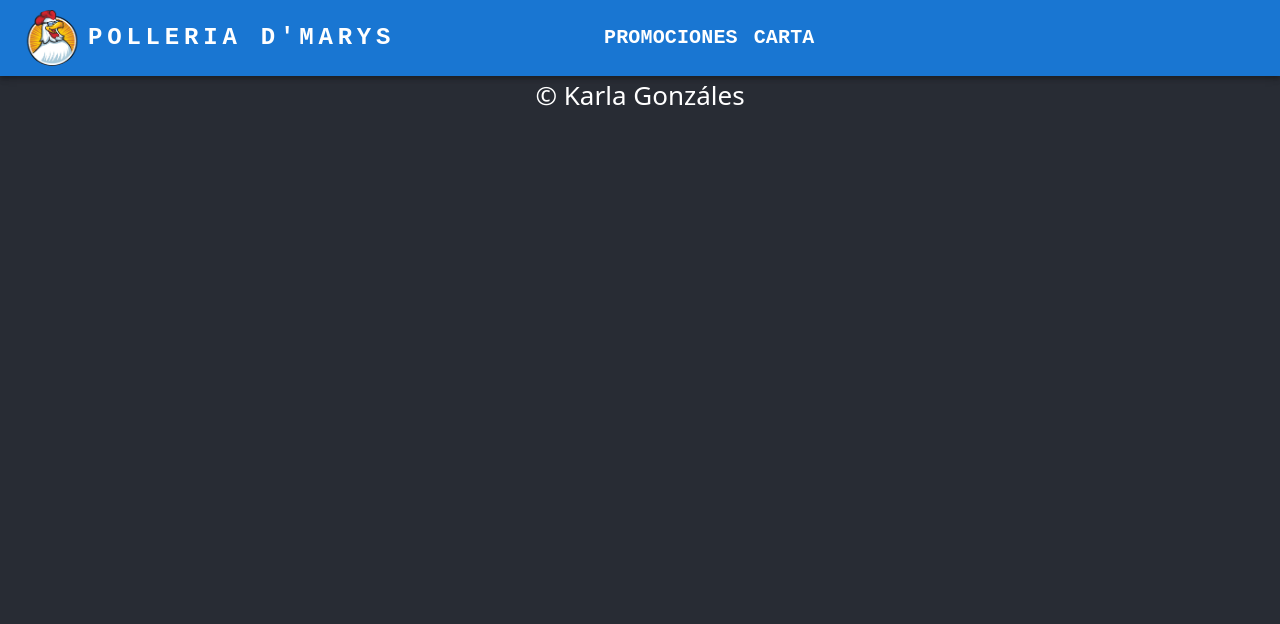
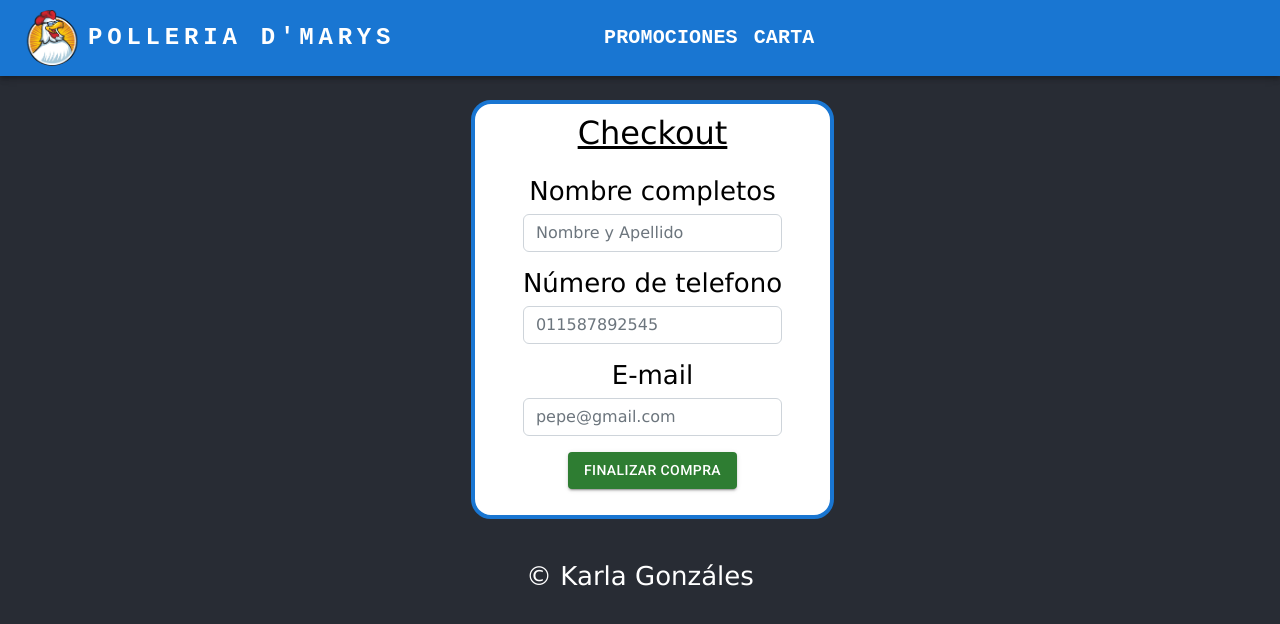
Before and after one commit to Karla270/polleria-gonzales-reactjs, a React (Create React App) app: page /checkout in a window 1280 px wide. Shown: the top 624 px of the page. Built offline with nearby package versions, Linux system fonts and the light colour scheme.

Commit message:
Firebase II

```diff
--- a/src/App.css
+++ b/src/App.css
@@ -1,3 +1,16 @@
+* {
+  margin: 0;
+  padding: 0;
+  font-family: Verdana;
+}
+
+html,
+body {
+  height: 100%;
+  line-height: normal;
+  background-color: #282c34;
+}
+
 .App {
   text-align: center;
 }
@@ -13,9 +26,27 @@
   }
 }
 
-.App-header {
+footer {
+  width: 100%;
+  height: auto;
+  position: absolute;
+  bottom: 10px;
+  left: 0;
+}
+
+section {
+  padding-bottom: 10px;
+}
+
+.item-description {
+  line-height: 1.4em;
+}
+
+.wrapper {
+  min-height: 100%;
+  position: relative;
   background-color: #282c34;
-  min-height: 100vh;
+  /* min-height: 100vh; */
   /* display: flex; */
   flex-direction: column;
   align-items: center;
@@ -125,3 +156,10 @@ h2 {
   margin-top: auto;
   margin-bottom: auto;
 }
+
+.card-check {
+  min-height: 100%;
+  width: auto;
+  text-align: center;
+  justify-content: center;
+}
--- a/src/App.js
+++ b/src/App.js
@@ -6,22 +6,37 @@ import { BrowserRouter, Routes, Route } from 'react-router-dom';
 import ItemDetailContainer from './components/ItemDetailContainer';
 import Cart from './components/Cart';
 import { CartProvider } from './context/CartContext'
+import Checkout from './components/Checkout';
+// import productos from './productos';
+// import { useEffect } from 'react';
+// import { addDoc, collection } from 'firebase/firestore';
+// import { db } from './firebase/firebase';
 
 function App() {
+
+  // useEffect(()=>{
+  //   const productosCollecction = collection(db, "items")
+  //   productos.map((item)=> addDoc(productosCollecction, item))
+  // }, [])
+
   return (
     <CartProvider>
       <BrowserRouter>
-        <div className="App">
-          <header className="App-header">
+        <div className="App wrapper">
+          <header>
             <NavBar />
+          </header>
+          <section>
             <Routes>
               <Route path='/' element={<ItemListContainer />} />
               <Route path='/categoria/:categoriaId' element={<ItemListContainer />} />
               <Route path='/detalle/:id' element={<ItemDetailContainer />} />
               <Route path='/cart' element={<Cart />} />
+              <Route path='/checkout' element={<Checkout />} />
             </Routes>
-            <span dangerouslySetInnerHTML={{ "__html": "&copy Karla Gonzáles" }}/>
-            {/* <a
+          </section>
+
+          {/* <a
               className="App-link pt-5"
               href="https://karla270.github.io/POLLERIA_GONZALES_JS"
               target="_blank"
@@ -29,7 +44,9 @@ function App() {
             >
               Ver Site
             </a> */}
-          </header>
+          <footer>
+            <span dangerouslySetInnerHTML={{ "__html": "&copy Karla Gonzáles" }} />
+          </footer>
         </div>
       </BrowserRouter >
     </CartProvider>
--- /dev/null
+++ b/src/components/Checkout.jsx
@@ -0,0 +1,107 @@
+import { addDoc, collection, doc, serverTimestamp, writeBatch } from 'firebase/firestore'
+import React from 'react'
+import { useState } from 'react'
+import { useCart } from '../context/CartContext'
+import { useNavigate } from 'react-router-dom'
+import { db } from '../firebase/firebase'
+import { Button } from '@mui/material'
+
+const Checkout = () => {
+    const [comprador, setComprador] = useState({})
+    const [orderId, setOrderId] = useState('')
+    const [mensaje, setMensaje] = useState(false)
+    const [loader, setLoader] = useState(false)
+    const { cart, cartTotal, clear } = useCart()
+    const navigate = useNavigate()
+    const datosComprador = (e) => {
+        setMensaje(false)
+        setComprador({
+            ...comprador,
+            [e.target.name]: e.target.value
+        })
+    }
+
+    const finalizarCompra = (e) => {
+        e.preventDefault()
+        if (Object.values(comprador).length !== 3) {
+            setMensaje(true)
+        } else {
+            setMensaje(false)
+            setLoader(true)
+            const ventas = collection(db, "orders")
+            addDoc(ventas, {
+                comprador,
+                items: cart,
+                total: cartTotal(),
+                date: serverTimestamp()
+            })
+                .then(async (res) => {
+                    await updateOrder(res)
+                })
+                .catch((error) => console.log(error))
+                .finally(() => setLoader(false))
+        }
+
+    }
+
+    const updateOrder = async (res) => {
+        try {
+            const batch = writeBatch(db);
+            cart.forEach(element => {
+                const nycRef = doc(db, "items", element.id);
+                batch.update(nycRef, { stock: Number(element.stock - element.quantity) });
+            });
+            await batch.commit();
+            setOrderId(res.id)
+            clear()
+        }
+        catch (e) {
+            console.error(e);
+        }
+
+    }
+
+    if (loader) {
+        return <p className="text-warning p-5">Loading...</p>
+    }
+    return (
+        <div className="pb-5">
+            {!orderId
+                ? <div className="container py-4">
+                    <div className="body carta-logo">
+                        <div className="card px-5">
+                            <h2><u>Checkout</u></h2>
+                            <form className='py-3'>
+                                <div className="mb-3">
+                                    <label className="form-label">Nombre completos</label>
+                                    <input className="form-control" type="text" placeholder='Nombre y Apellido' name="name" onChange={datosComprador} />
+                                </div>
+                                <div className="mb-3">
+                                    <label className="form-label">Número de telefono</label>
+                                    <input className="form-control" type="number" placeholder='011587892545' name="phone" onChange={datosComprador} />
+                                </div>
+                                <div className="mb-3">
+                                    <label className="form-label">E-mail</label>
+                                    <input className="form-control" type="email" placeholder='pepe@gmail.com' name="email" onChange={datosComprador} />
+                                </div>
+                                <Button variant="contained" color="success" onClick={finalizarCompra}>Finalizar Compra</Button>
+                                {mensaje && <p style={{ color: 'red', paddingTop: '10px' }}> Por favor complete todos los campos</p>}
+                            </form>
+                        </div>
+                    </div>
+                </div>
+                :
+                <div className="container py-5">
+                    <div className="body carta-logo">
+                        <div className="card card-check p-5">
+                            <h2 className="pb-2 font-weight-bold">¡Muchas gracias por su compra!</h2>
+                            <h4 className="text-success pb-2">Su orden es: <b>{orderId}</b></h4>
+                            <Button variant="outlined" onClick={() => navigate('/')}>Volver</Button>
+                        </div>
+                    </div>
+                </div>}
+        </div>
+    )
+}
+
+export default Checkout
--- a/src/components/ItemCount.jsx
+++ b/src/components/ItemCount.jsx
@@ -18,8 +18,9 @@ export default function ItemCount({ initial, stock, onAdd, count, setCount }) {
     }
 
     return (
-        <Box className='mt-3'>
-            <ButtonGroup>
+        <>
+            {stock > 0 ? <Box className='mt-3'>
+                < ButtonGroup >
                     <ButtonGroup>
                         <Button
                             color="success"
@@ -41,9 +42,13 @@ export default function ItemCount({ initial, stock, onAdd, count, setCount }) {
                             <AddIcon fontSize="small" />
                         </Button>
                     </ButtonGroup>
-            </ButtonGroup>
+                </ButtonGroup >
                 <br></br>
                 <Button variant="contained" color="success" className='mt-2' onClick={onAdd}>Comprar</Button>
-        </Box>
+            </Box > : ''
+            }
+        </>
+
+
     )
 }
--- a/src/components/ItemDetail.jsx
+++ b/src/components/ItemDetail.jsx
@@ -31,8 +31,8 @@ const ItemDetail = ({ item }) => {
 
 
     return (
-        <div className="container">
-            <div className="body p-3">
+        <div className="container py-4">
+            <div className="body">
                 <div className="card height-promocion text-center">
                     <h2><u>{name}</u></h2>
                     <div className="row py-3">
@@ -40,7 +40,7 @@ const ItemDetail = ({ item }) => {
                             <img src={require(`../assets/products/${image}`)} alt="Logo" className="item-img" />
                         </div>
                         <div className="col-sm-6 pt-3">
-                            <RawHTML children={description} />
+                            <RawHTML children={description} className={'item-description'} />
                             <h2 className='py-2'> <b>S/{price.toFixed(2)}</b></h2>
                             {!compra
                                 ? <ItemCount stock={stock} initial={1} onAdd={onAdd} count={count} setCount={setCount} />
@@ -74,7 +74,10 @@ const ItemDetail = ({ item }) => {
                     <Divider>
                         <Chip label="Stock" />
                     </Divider>
-                    <p>Stock disponible: {stock}</p>
+                    {stock > 0 ?
+                        <p>Stock disponible: {stock}</p> :
+                        <p className='text-danger'>No hay stock disponible</p>
+                    }
                 </div>
             </div>
         </div>
--- a/src/components/ItemDetailContainer.jsx
+++ b/src/components/ItemDetailContainer.jsx
@@ -29,34 +29,14 @@ const ItemDetailContainer = () => {
             .finally(() => setLoading(false))
     }, [id])
 
-
-    // useEffect(() => {
-    //     let getItem = new Promise((res, rej) => {
-    //         setTimeout(() => {
-    //             res(productos.find((item) => item.id === Number(id)))
-    //         }, 2000)
-    //     })
-
-    //     getItem
-    //         .then((res) => {
-    //             setProduct(res)
-    //         })
-    //         .catch((err) => {
-    //             setError(err)
-    //         })
-    //         .finally(() => {
-    //             setLoading(false)
-    //         })
-    // }, [id])
-
     return (
-        <>
+        <aside className="pb-3">
             {loading ? <p className="text-warning p-5">Loading...</p> : (
                 product.name ? <ItemDetail item={product} />
                     : <p className="text-warning p-5">No se encontró el producto</p>
             )}
             <p className="text-danger">{error ? error : null}</p>
-        </>
+        </aside>
     )
 }
 
--- a/src/components/NavBar.jsx
+++ b/src/components/NavBar.jsx
@@ -119,9 +119,8 @@ export default function NavBar() {
                         {pages.map((page) => (
                             <Button
                                 key={page.menu}
-                                // onClick={handleCloseNavMenu}
+                                onClick={handleCloseNavMenu}
                                 sx={{ my: 2, color: 'white', display: 'block' }}
-
                             >
                                 <NavLink to={page.url} activeclassname="active">
                                     <Typography textAlign="center" to={page.url} variant="h6"
```
Also changed, not shown: src/components/Cart.jsx (+8 -8 lines), src/components/ItemListContainer.jsx (+0 -29 lines), src/productos.js (+14 -14 lines). Lines whose indentation alone changed are shown as unchanged.
